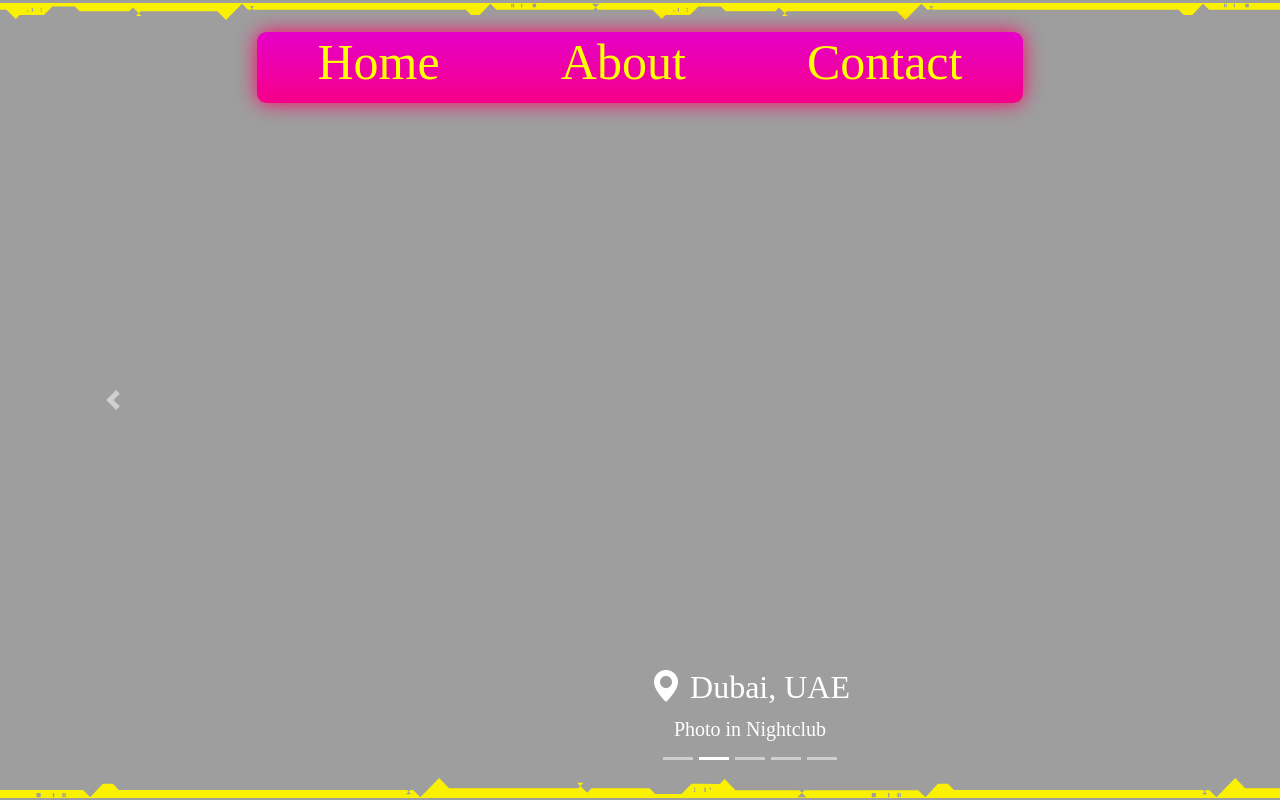
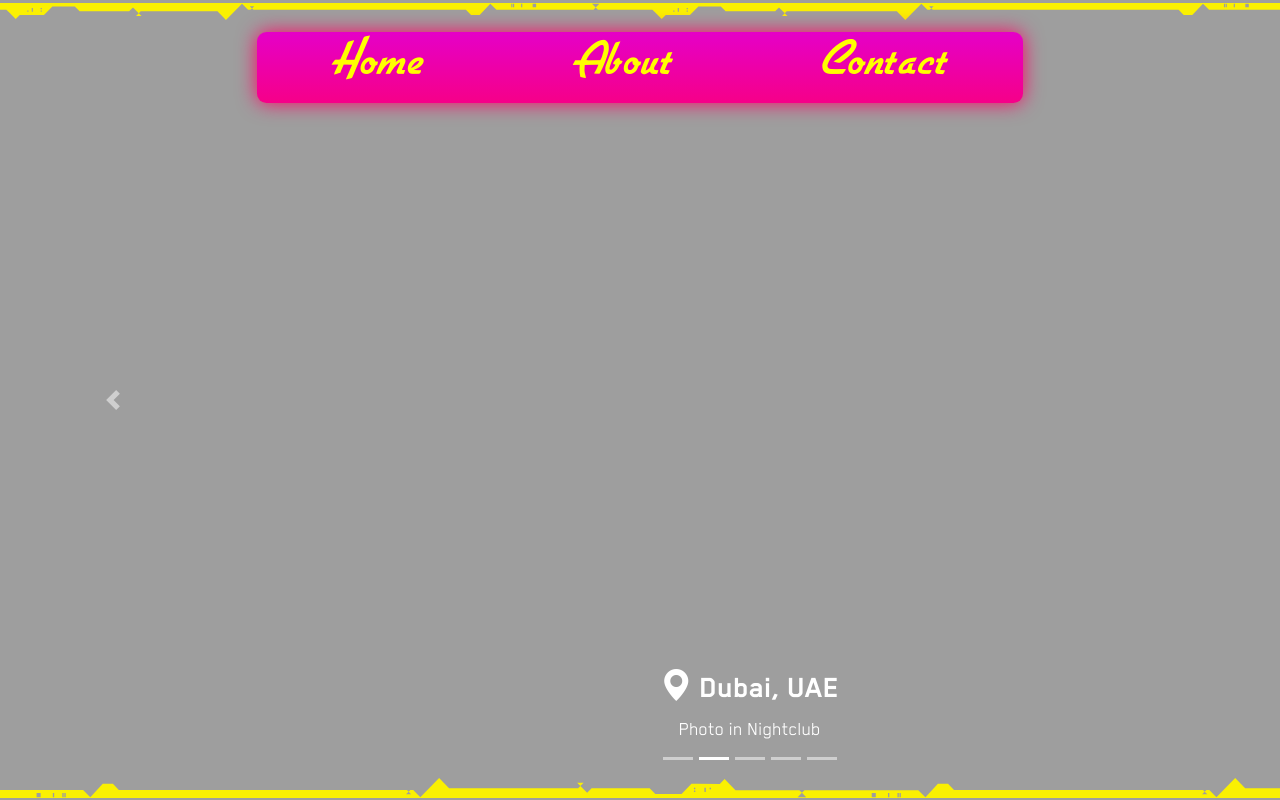
Before and after one commit to DaveLV24/LUU, a plain HTML site: page index.html in a window 1280 px wide. Shown: the top 800 px of the page. Drawn offline with nearby package versions, Linux system fonts and the light colour scheme; the site is published under a folder, as on GitHub Pages, so addresses that start at the root find nothing; grey boxes are pictures that could not be loaded.

Commit message:
Update style.css

```diff
--- a/style.css
+++ b/style.css
@@ -1,18 +1,18 @@
 @font-face {
   font-family: flott;
-  src: url(/fonts/Flottflott.ttf) format('truetype');
+  src: url(fonts/Flottflott.ttf) format('truetype');
   font-weight: normal;
 }
 
 @font-face {
   font-family: FontBold;
-  src: url(/fonts/BlenderPro-Bold.woff2) format('woff2');
+  src: url(fonts/BlenderPro-Bold.woff2) format('woff2');
   font-weight: normal;
 }
 
 @font-face {
   font-family: FontBook;
-  src: url(/fonts/BlenderPro-Book.woff2) format('woff2');
+  src: url(fonts/BlenderPro-Book.woff2) format('woff2');
   font-weight: normal;
 }
 
```
